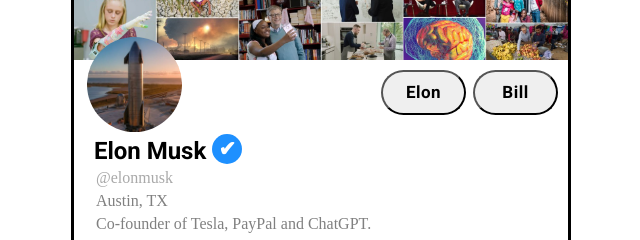
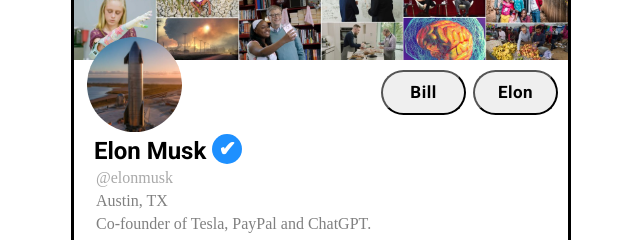
Before and after one commit to copymike05/twitter-project, a plain HTML site: page index.html in a window 1280 px wide. Shown: the part 173-413 px from the top of the page, 319-959 px from the left. Drawn offline with Linux system fonts and the light colour scheme.

Commit message:
Update index.html

```diff
--- a/index.html
+++ b/index.html
@@ -35,8 +35,8 @@
         </div>
       </div>
       <div class='btn-container'>
-        <button class='user-btn gatesButton'>Elon</button>
-        <button class='user-btn muskButton'>Bill</button>
+        <button class='user-btn gatesButton'>Bill</button>
+        <button class='user-btn muskButton'>Elon</button>
       </div>
       <div class ='user-handle'>
         <div class='follower-details'>
```
